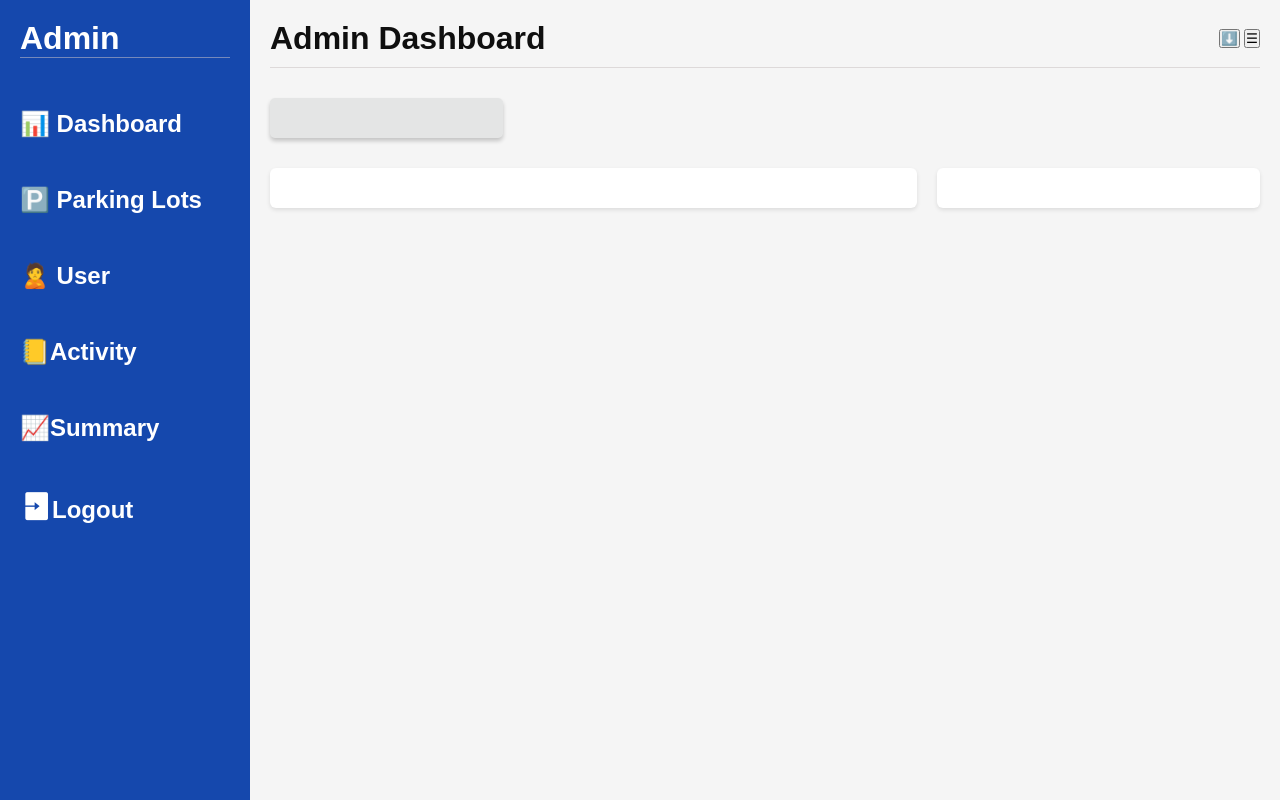
After one commit to 23f2004390/vehicle-parking-app, a Flask app: page /admin in a window 1280 px wide. The commit adds this page. Run offline with Flask 3, Linux system fonts and the light colour scheme; some libraries are stand-ins or nearby versions.

Commit message:
parking_dashboard_skeleton

```diff
--- a/main.py
+++ b/main.py
@@ -32,10 +32,12 @@ class BookingStatus(enum.Enum):
 
 class User(db.Model):
     id = db.Column(db.Integer, primary_key=True, autoincrement=True)
-    username = db.Column(db.String(150), nullable=False)
-    password = db.Column(db.String(255), nullable=False)
+    username = db.Column(db.String(50), nullable=False,unique=True)
+    password = db.Column(db.String(20), nullable=False)
     email = db.Column(db.String(150), nullable=False, unique=True)
+    pin_code = db.Column(db.String(50), nullable=False)
     is_admin = db.Column(db.Boolean, default=False)
+    feedback = db.Column(db.String(150), default="None")
     created_at = db.Column(db.DateTime, default=datetime.utcnow)
 
     # Relationships
@@ -143,6 +145,7 @@ def logout():
 def register():
     if request.method == 'POST':
         username = request.form['username']
+        pin_code = request.form['pin_code']
         password = request.form['password']
         email = request.form['email']
 
@@ -150,7 +153,7 @@ def register():
             flash('Username already exists. Login instead.', 'danger')
             return redirect(url_for('index'))
 
-        new_user = User(username=username, password=password, email=email)
+        new_user = User(username=username,pin_code=pin_code, password=password, email=email)
         db.session.add(new_user)
         db.session.commit()
 
@@ -158,6 +161,18 @@ def register():
         return redirect(url_for('index'))
     return render_template('landing.html')
 
+@app.route('/admin',methods=['GET','POST'])
+def admin_dashboard():
+    return render_template("admin.html")
+
+@app.route('/user',methods=['GET','POST'])
+def user_dashboard():
+    return render_template("user.html")
+
+
+
+
+
 if __name__ == '__main__':
     with app.app_context():
         db.create_all()
--- /dev/null
+++ b/static/css/admin.css
@@ -0,0 +1,90 @@
+* {
+    margin:0;
+    padding:0;
+    box-sizing:border-box;
+
+}
+body{
+    font-family: Arial, Helvetica, sans-serif;
+    color: #0f0f0f;
+    background-color:#f5f5f5;
+}
+.container {
+    display: flex;
+    min-height: 100vh;
+}
+.sidebar {
+    width:250px;
+    background-color:#1548ad;
+    color:#fff;
+    padding:20px;
+    position:fixed;
+    height:100vh;
+}
+.main {
+    margin-left: 250px;
+    padding:20px;
+    flex:1;
+}
+.header {
+    display: flex;
+    justify-content: space-between;
+    align-items: center;
+    margin-bottom: 30px;
+    padding-bottom: 10px;
+    border-bottom : 1px solid #563e3e27;
+}
+.four-row {
+    display: grid;
+    grid-template-columns: repeat(4,1fr);
+    gap: 20px;
+    margin-bottom: 30px;
+}
+
+.row-card {
+    background:rgba(85, 86, 86, 0.1);
+    padding:20px;
+    border-radius: 5px;
+    box-shadow: 0 3px 4px rgba(0,0,0,0.2);
+
+}
+
+.content {
+    display:grid;
+    grid-template-columns: 2fr 1fr;
+    gap: 20px;
+}
+.card {
+    background: #fff;
+    padding: 20px;
+    border-radius: 6px;
+    box-shadow: 0 2px 4px rgba(0,0,0,0.1);
+    margin-bottom:20px ;
+}
+.nav-item {
+    /* padding: 1rem; */
+    text-decoration: none;
+    color: #fff;
+    font-weight: bold;
+    margin-bottom: 1rem;
+    display: block;
+    transition: color 0.3s ease;
+    margin-top: 32px;
+    font-weight: 600;
+    font-size: 1.5rem;
+}
+.nav-item a {
+    color: inherit;
+    text-decoration: none;
+    transition: color 0.3s ease;
+}
+
+.nav-item a:hover {
+    color: #b5b5c7;
+}
+.nav {
+    display: flex;
+    flex-direction: column;
+    align-items: flex-start;
+    margin-top: 20px;
+}
--- /dev/null
+++ b/templates/admin.html
@@ -0,0 +1,63 @@
+<!DOCTYPE html>
+<html lang="en">
+<head>
+    <meta charset="UTF-8">
+    <meta name="viewport" content="width=device-width, initial-scale=1.0">
+    <title>Dashboard</title>
+        <link
+    href="https://cdn.jsdelivr.net/npm/remixicon@4.5.0/fonts/remixicon.css"
+    rel="stylesheet"/>
+    <link rel="stylesheet" href="/static/css/admin.css">
+
+</head>
+<body>
+    <div class="container">
+        <div class="sidebar">
+            <div class="profile">
+                <h1 style="border-bottom: 1px solid #d3caca81;">  Admin</h1>
+            </div>
+            <div class="nav">
+                <nav class="nav-item"><a href="#dashboard" class="active">📊 Dashboard</a></nav>
+                <div class="nav-item"><a href="#parking_lots" class="active">🅿️ Parking Lots</a></div>
+                <div class="nav-item"><a href="#users" class="active">🙎 User</a></div>
+                <div class="nav-item"><a href="#activity" class="active">📒Activity</a></div>
+                <div class="nav-item"><a href="#summary" class="active">📈Summary</a></div>
+                <div class="nav-item"><a href="/logout" class="active"><i class="ri-login-box-fill" style="font-size: 2rem;"></i>Logout</a></div>
+            </div>
+
+
+        </div>
+        <div class="main">
+            <div class="header">
+                <div class="title">
+                <h1>Admin Dashboard </h1>
+                </div>
+                <div class="header-icon">
+                    <button>⬇️</button>
+                    <button>☰</button>
+                </div>
+            </div>
+            <div class="four-row">
+                <!-- here i have to use jinja to do loop -->
+                <div class="row-card">
+                </div>
+            </div>
+            <div class="content">
+                <div class="left_column">
+                    <!-- we can use jinja to show multiple line of content -->
+                    <div class="card">
+
+                    </div>
+                </div>
+                <div class="right_column">
+                    <!-- we have to use jinja2 -->
+                    <div class="card">
+
+                    </div>
+                </div>
+            </div>
+        </div>
+    </div>
+    <div class="parking_lots" id="parking_lots"></div>
+</body>
+</html>
--- a/templates/landing.html
+++ b/templates/landing.html
@@ -62,9 +62,10 @@
             <div class="register" id="register-form" style="display: none;">
             <h2><i class="ri-registered-fill"></i> Register</h2>
             <form action="/register" method="post">
-                <input type="text" name="username" placeholder="Username" required />
+                <input type="text" name="username" placeholder="Username ~> unique" required />
                 <input type="email" name="email" placeholder="Email" required />
                 <input type="password" name="password" placeholder="Password" required />
+                <input type="text" name="pin_code" placeholder="Pin code" required />
                 <button type="submit">Register</button>
                 <p>Already have an account? <a href="#" id="show-login">Login</a></p>
             </form>
```
Also changed, not shown: templates/parking_dashboard_skeleton (1).html (added, +349 -0 lines), templates/user.html (added, +61 -0 lines), instance/site.db, 1 other file.
